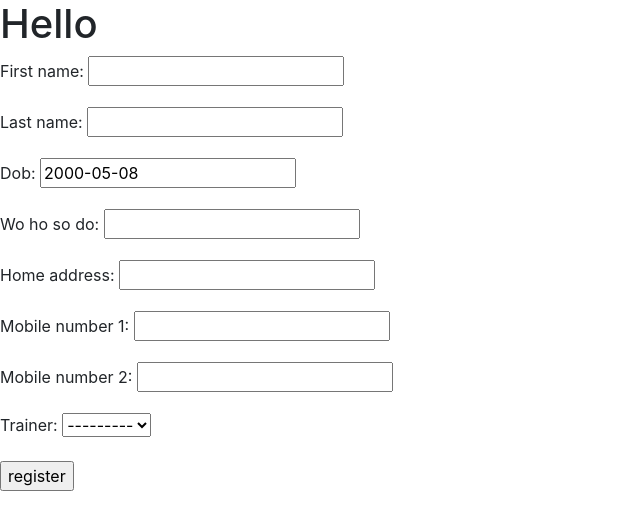
After one commit to rohitgeddam/ppc-durg, a Django app: page /memberships/register/ in a window 1280 px wide. The commit adds this page. Shown: the top 530 px of the page, without its empty margins (0-640 px from the left). Run offline with Django 3.2, Linux system fonts and the light colour scheme.

Commit message:
feat: create member form using modelform

```diff
--- /dev/null
+++ b/memberships/forms.py
@@ -0,0 +1,14 @@
+from django.forms import ModelForm
+from memberships import models
+from django import forms
+
+
+class MemberForm(ModelForm):
+    class Meta:
+        model = models.Member
+        exclude = [
+            "membership_id",
+        ]
+        # widgets = {
+        #     "wo_ho_so_do": forms.CharField(attrs={"cols": 80, "rows": 20}),
+        # }
--- a/memberships/urls.py
+++ b/memberships/urls.py
@@ -1,4 +1,4 @@
 from django.urls import path
 from memberships import views
 
-urlpatterns = []
+urlpatterns = [path("register/", views.membership_form, name="register")]
--- a/memberships/views.py
+++ b/memberships/views.py
@@ -1,3 +1,14 @@
 from django.shortcuts import render
+from memberships import forms
 
 # Create your views here.
+def membership_form(request):
+
+    if request.method == "POST":
+        form = forms.MemberForm(request.POST)
+        if form.is_valid():
+            # do something with the formset.cleaned_data
+            form.save()
+    else:
+        form = forms.MemberForm()
+    return render(request, "memberships/member_form.html", {"form": form})
--- a/static/css/_base.css
+++ /dev/null
@@ -1,4 +0,0 @@
-* {
-    border: 0px;
-    margin: 0px;
-}
--- a/templates/_base.html
+++ b/templates/_base.html
@@ -23,6 +23,8 @@
 
 
         <h1>Hello</h1>
+        {% block content %}
+        {% endblock content %}
         <script src="https://code.jquery.com/jquery-3.5.1.slim.min.js" integrity="sha384-DfXdz2htPH0lsSSs5nCTpuj/zy4C+OGpamoFVy38MVBnE+IbbVYUew+OrCXaRkfj" crossorigin="anonymous"></script>
         <script src="https://cdn.jsdelivr.net/npm/bootstrap@4.5.3/dist/js/bootstrap.bundle.min.js" integrity="sha384-ho+j7jyWK8fNQe+A12Hb8AhRq26LrZ/JpcUGGOn+Y7RsweNrtN/tE3MoK7ZeZDyx" crossorigin="anonymous"></script>
         {% block scripts %}
--- /dev/null
+++ b/templates/memberships/member_form.html
@@ -0,0 +1,8 @@
+{% extends '_base.html' %}
+{% block content %}
+<form method="post" action="{% url 'register' %}">
+    {% csrf_token %}
+    {{form.as_p}}
+    <input type="submit" value="register">
+</form>
+{% endblock content %}
```
